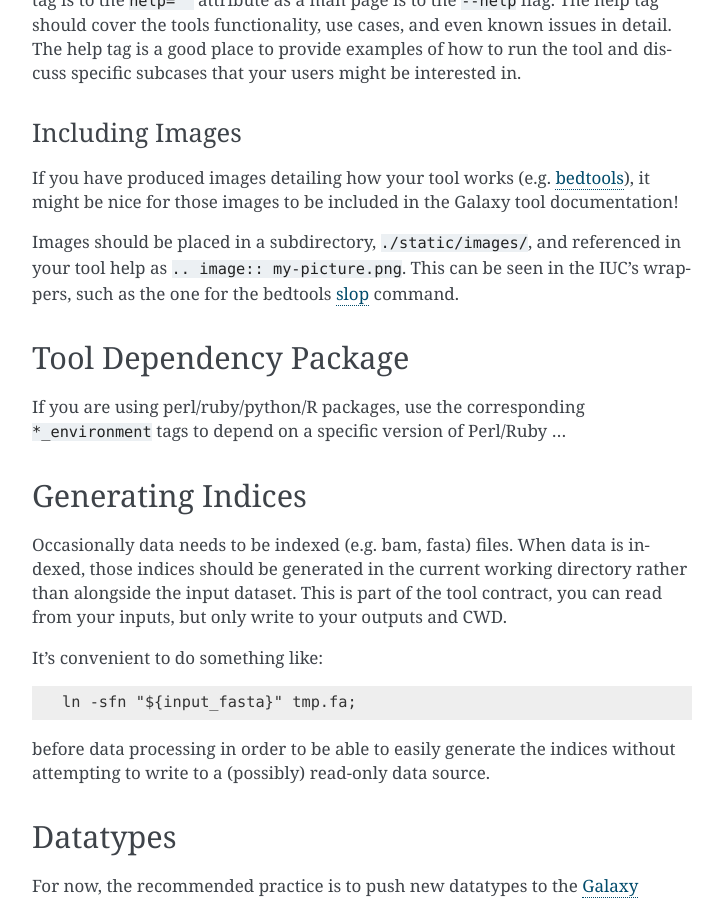
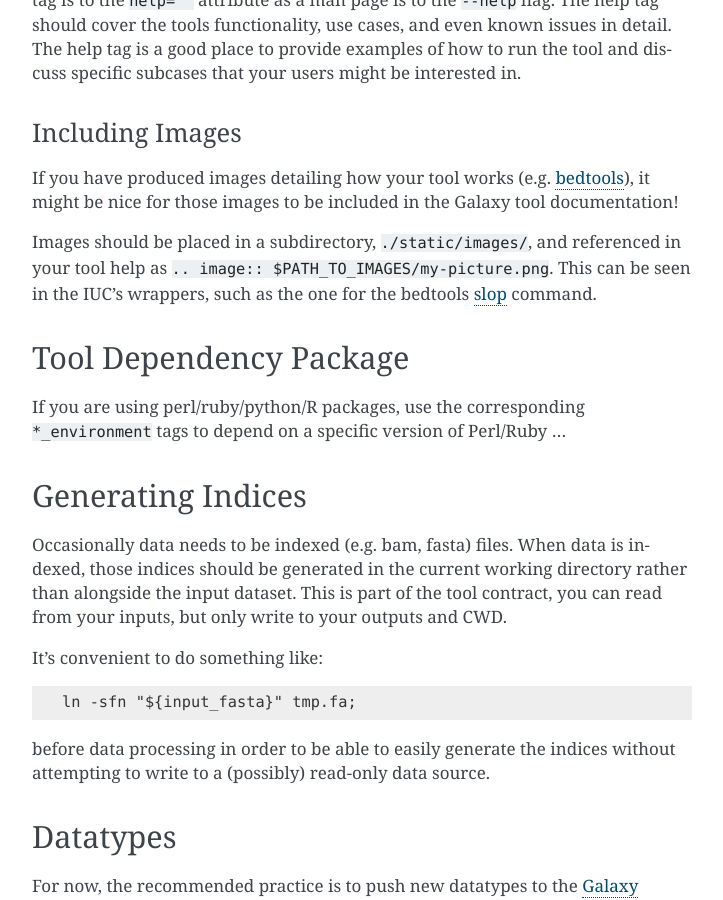
Before and after one commit to galaxy-iuc/standards, a Sphinx documentation site: the page built from docs/best_practices/tool_xml.rst, in a window 1280 px wide and 900 px high, scrolled down 4020 px. Shown: the whole window, without its empty margins (388-1111 px from the left). Built offline with Sphinx 7.4.7, drawn with Linux system fonts in a browser that asks for light colours.

Commit message:
Need $PATH_TO_IMAGES for images in tool help

```diff
--- a/docs/best_practices/tool_xml.rst
+++ b/docs/best_practices/tool_xml.rst
@@ -203,8 +203,8 @@ If you have produced images detailing how your tool works (e.g. `bedtools`_), it
 might be nice for those images to be included in the Galaxy tool documentation!
 
 Images should be placed in a subdirectory, ``./static/images/``, and referenced
-in your tool help as ``.. image:: my-picture.png``. This can be seen in the
-IUC's wrappers, such as the one for the bedtools `slop`_ command.
+in your tool help as ``.. image:: $PATH_TO_IMAGES/my-picture.png``. This can be
+seen in the IUC's wrappers, such as the one for the bedtools `slop`_ command.
 
 
 Tool Dependency Package
```
